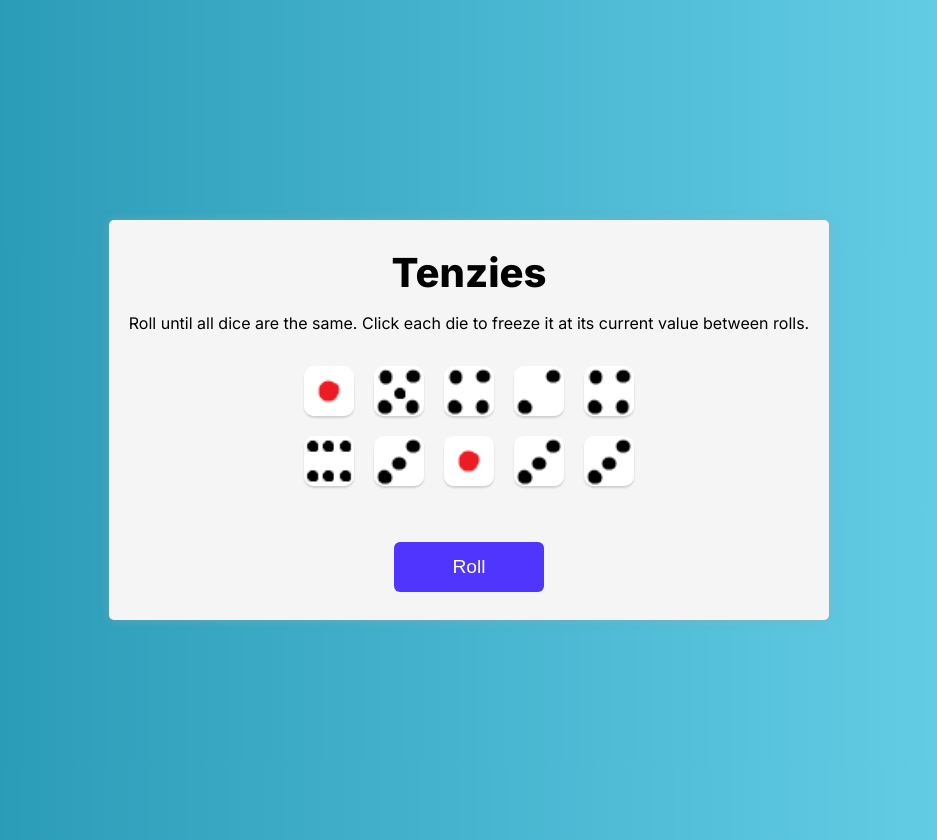
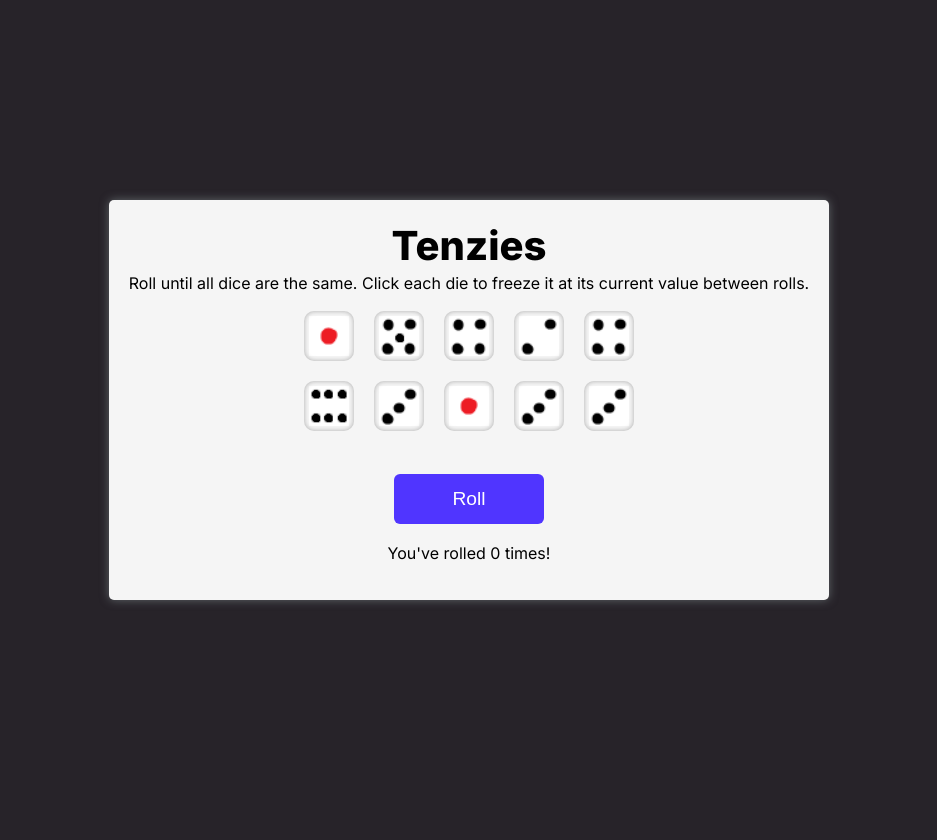
Before and after one commit to FancyBaguette/react-tenzies, a React (Vite) app: page / in a window 1280 px wide. Shown: the whole page, without its empty margins (171-1108 px from the left). After the commit the page ends 800 px from the top, so only its background shows below. Built offline with nearby package versions, Linux system fonts and the light colour scheme.

Commit message:
Feature: Times rolled

```diff
--- a/src/App.css
+++ b/src/App.css
@@ -13,8 +13,7 @@ components in the same place.
 
 body {
   margin: 0;
-  background-image: linear-gradient(to right, #2193b0, #6dd5ed);
-  padding: 20px;
+  background-color: rgb(39, 35, 41);
   font-family: 'Karla', sans-serif;
 }
 
@@ -58,11 +57,13 @@ main {
 
 .die-face {
   background-position: center;
-  background-size: cover;
+  background-repeat: no-repeat;
+  background-size: 40px 40px;
   width: 50px;
   max-height: 50px;
   aspect-ratio: 1/1;
   box-shadow: 0px 2px 2px rgba(0, 0, 0, 0.15);
+  box-shadow: inset 0px 0px 5px rgba(0, 0, 0, 0.3);
   border-radius: 10px;
   display: flex;
   justify-content: center;
--- a/src/App.jsx
+++ b/src/App.jsx
@@ -16,10 +16,10 @@ const App = () => {
     }
 
     const [dice, setDice] = useState(allNewDice())
+    const [timesRolled, setTimesRolled] = useState(0)
     const [tenzies, setTenzies] = useState(false)
 
     useEffect(() => {
-      console.log('Dice useEffect invoked')
       if (dice.every(die => dice[0].value === die.value && die.isHeld)) {
         setTenzies(prevTenzies => true)
         alert('You won!')
@@ -41,6 +41,7 @@ const App = () => {
                 die :
                 generateNewDie()
         }))
+        setTimesRolled(prevTimesRolled => prevTimesRolled + 1)
     }
 
     const holdDice = (id) => {
@@ -51,16 +52,6 @@ const App = () => {
         }))
     }
 
-    const diceElements = dice.map(die => (
-      <Die
-          key={die.id}
-          value={die.value}
-          isHeld={die.isHeld}
-          holdDice={() => holdDice(die.id)}
-      />
-    ))
-
-
     return (
       <div className="webpage-container">
         <main>
@@ -69,7 +60,16 @@ const App = () => {
             <p className="instructions">Roll until all dice are the same.
             Click each die to freeze it at its current value between rolls.</p>
             <div className="dice-container">
-              {diceElements}
+              {
+                dice.map(die => (
+                  <Die
+                      key={die.id}
+                      value={die.value}
+                      isHeld={die.isHeld}
+                      holdDice={() => holdDice(die.id)}
+                  />
+                ))
+              }
             </div>
             <button
                 className="roll-dice"
@@ -77,6 +77,7 @@ const App = () => {
                     if (tenzies) {
                         setTenzies(prevTenzies => false)
                         setDice(prevDice => allNewDice())
+                        setTimesRolled(prevTimesRolled => 0)
                     } else {
                         rollDice()
                     }
@@ -85,6 +86,7 @@ const App = () => {
             >
                 {tenzies ? "New Game" : "Roll"}
             </button>
+            <p>You've rolled {timesRolled} times!</p>
         </main>
       </div>
     )
```
